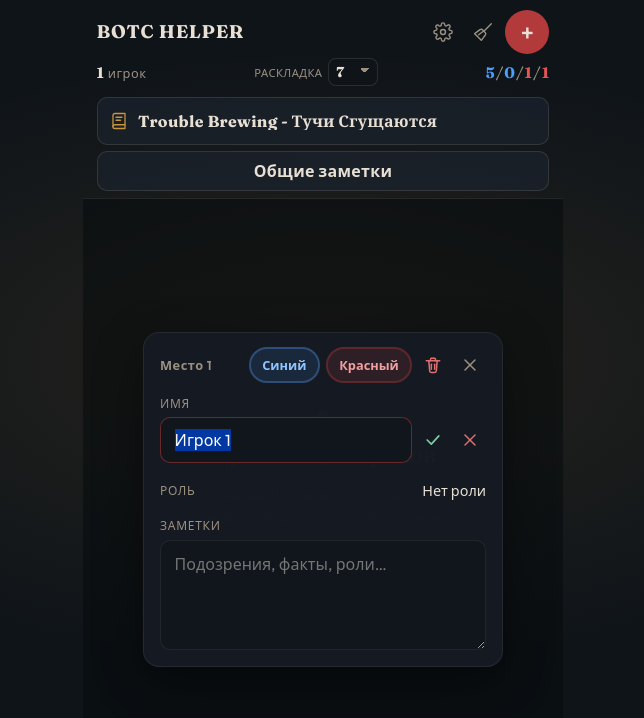
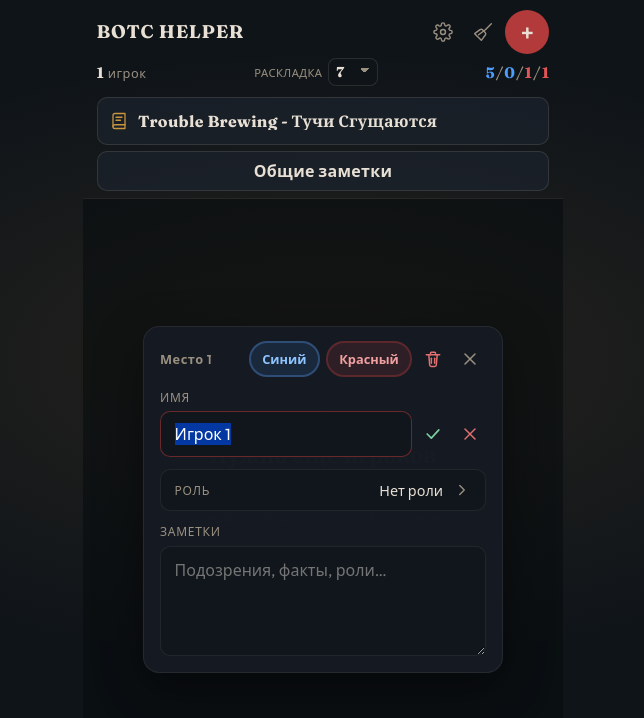
Before and after one commit to xenoxil/botc-helper, a React (Vite) app: page / in a window 1280 px wide. Both pictures are taken after a click on the button "Добавить игрока". Shown: the top 718 px of the page, without its empty margins (317-961 px from the left). Built offline with nearby package versions, Linux system fonts and the light colour scheme.

Commit message:
add roles search and adjust RolePickerSidebar styles

```diff
--- a/src/components/player-sheet/PlayerSheet.css
+++ b/src/components/player-sheet/PlayerSheet.css
@@ -228,16 +228,20 @@
 .player-sheet__roles-trigger {
   display: flex;
   align-items: center;
-  justify-content: space-between;
-  gap: 0.75rem;
+  gap: 0.65rem;
   width: 100%;
   min-width: 0;
-  padding: 0.35rem 0;
-  border: 0;
-  background: transparent;
+  padding: 0.65rem 0.85rem;
+  border: 1px solid var(--sheet-border);
+  border-radius: 10px;
+  background: rgba(15, 20, 25, 0.65);
   color: inherit;
   text-align: left;
   cursor: pointer;
+  transition:
+    border-color 160ms ease,
+    background 160ms ease,
+    opacity 160ms ease;
 }
 
 .player-sheet__roles-trigger:disabled {
@@ -246,7 +250,8 @@
 }
 
 .player-sheet__roles-trigger:not(:disabled):active {
-  opacity: 0.85;
+  border-color: color-mix(in srgb, var(--ink-muted) 40%, var(--sheet-border));
+  background: rgba(15, 20, 25, 0.8);
 }
 
 .player-sheet__roles-selected {
@@ -258,6 +263,11 @@
   white-space: nowrap;
   overflow: hidden;
   text-overflow: ellipsis;
+}
+
+.player-sheet__roles-chevron {
+  flex-shrink: 0;
+  color: var(--ink-muted);
 }
 
 @keyframes sheet-fade {
--- a/src/components/player-sheet/PlayerSheet.tsx
+++ b/src/components/player-sheet/PlayerSheet.tsx
@@ -286,6 +286,22 @@ export const PlayerSheet = ({
                 <span className="player-sheet__roles-selected">
                   {hasRoles ? selectedRoleName : 'Нет ролей в сценарии'}
                 </span>
+                {hasRoles ? (
+                  <svg
+                    className="player-sheet__roles-chevron"
+                    viewBox="0 0 24 24"
+                    width="18"
+                    height="18"
+                    aria-hidden="true"
+                    fill="none"
+                    stroke="currentColor"
+                    strokeWidth="1.8"
+                    strokeLinecap="round"
+                    strokeLinejoin="round"
+                  >
+                    <path d="M9 6l6 6-6 6" />
+                  </svg>
+                ) : null}
               </button>
             </div>
             <div className="field">
--- a/src/components/role-picker-sidebar/RolePickerSidebar.css
+++ b/src/components/role-picker-sidebar/RolePickerSidebar.css
@@ -56,6 +56,43 @@
   color: var(--ink);
 }
 
+.role-picker-sidebar__search {
+  display: flex;
+  flex-direction: column;
+  gap: 0.35rem;
+  flex-shrink: 0;
+  margin-bottom: 0.75rem;
+}
+
+.role-picker-sidebar__search-label {
+  position: absolute;
+  width: 1px;
+  height: 1px;
+  overflow: hidden;
+  clip: rect(0 0 0 0);
+}
+
+.role-picker-sidebar__search-input {
+  width: 100%;
+  min-height: 40px;
+  padding: 0.5rem 0.75rem;
+  border-radius: 10px;
+  border: 1px solid var(--sheet-border);
+  background: rgba(8, 11, 14, 0.35);
+  color: var(--ink);
+  font-family: var(--font-ui);
+  font-size: 0.9rem;
+}
+
+.role-picker-sidebar__search-input::placeholder {
+  color: var(--ink-muted);
+}
+
+.role-picker-sidebar__search-input:focus {
+  outline: none;
+  border-color: color-mix(in srgb, var(--accent) 45%, var(--sheet-border));
+}
+
 .role-picker-sidebar__body {
   display: flex;
   flex-direction: column;
@@ -63,6 +100,12 @@
   min-height: 0;
   overflow-x: hidden;
   overflow-y: auto;
+}
+
+.role-picker-sidebar__empty {
+  margin: 0;
+  color: var(--ink-muted);
+  font-size: 0.9rem;
 }
 
 .role-picker-sidebar__group {
@@ -76,6 +119,7 @@
   font-size: 0.75rem;
   letter-spacing: 0.06em;
   text-transform: uppercase;
+  text-align: center;
   color: var(--ink-muted);
 }
 
--- a/src/components/role-picker-sidebar/RolePickerSidebar.tsx
+++ b/src/components/role-picker-sidebar/RolePickerSidebar.tsx
@@ -1,4 +1,4 @@
-import { useMemo } from 'react'
+import { useMemo, useState } from 'react'
 import { useModalInteractionGate } from '../../hooks/useModalInteractionGate'
 import {
   CHARACTER_TEAM_LABELS,
@@ -16,6 +16,8 @@ interface IRolePickerSidebarProps {
   onClose: () => void
 }
 
+const NO_ROLE_LABEL = 'Нет роли'
+
 export const RolePickerSidebar = ({
   playerId,
   roleId,
@@ -24,7 +26,31 @@ export const RolePickerSidebar = ({
   onClose,
 }: IRolePickerSidebarProps) => {
   const isInteractive = useModalInteractionGate(playerId)
-  const roleGroups = useMemo(() => groupRolesByTeam(roles), [roles])
+  const [searchQuery, setSearchQuery] = useState('')
+
+  const normalizedQuery = searchQuery.trim().toLowerCase()
+
+  const filteredRoles = useMemo(() => {
+    if (!normalizedQuery) return roles
+    return roles.filter((role) =>
+      role.name.toLowerCase().includes(normalizedQuery),
+    )
+  }, [normalizedQuery, roles])
+
+  const roleGroups = useMemo(
+    () => groupRolesByTeam(filteredRoles),
+    [filteredRoles],
+  )
+
+  const showNoRole =
+    !normalizedQuery || NO_ROLE_LABEL.toLowerCase().includes(normalizedQuery)
+
+  const hasResults = roleGroups.length > 0 || showNoRole
+
+  const selectRole = (nextRoleId: string | null) => {
+    onRoleChange(playerId, nextRoleId)
+    onClose()
+  }
 
   return (
     <div
@@ -69,7 +95,24 @@ export const RolePickerSidebar = ({
             </svg>
           </button>
         </div>
+
+        <label className="role-picker-sidebar__search">
+          <span className="role-picker-sidebar__search-label">
+            Поиск по роли
+          </span>
+          <input
+            type="search"
+            className="role-picker-sidebar__search-input"
+            value={searchQuery}
+            onChange={(event) => setSearchQuery(event.target.value)}
+            placeholder="Поиск по названию"
+            autoComplete="off"
+          />
+        </label>
+
         <div className="role-picker-sidebar__body">
+          {hasResults ? (
+            <>
               {roleGroups.map((group) => (
                 <div key={group.team} className="role-picker-sidebar__group">
                   <p className="role-picker-sidebar__group-title">
@@ -79,16 +122,21 @@ export const RolePickerSidebar = ({
                     {group.roles.map((role) => {
                       const isSelected = roleId === role.id
                       return (
-                    <div key={role.id} className="role-picker-sidebar__cell">
+                        <div
+                          key={role.id}
+                          className="role-picker-sidebar__cell"
+                        >
                           <button
                             type="button"
                             className={[
                               'role-picker-sidebar__btn',
-                          isSelected ? 'role-picker-sidebar__btn--selected' : '',
+                              isSelected
+                                ? 'role-picker-sidebar__btn--selected'
+                                : '',
                             ]
                               .filter(Boolean)
                               .join(' ')}
-                        onClick={() => onRoleChange(playerId, role.id)}
+                            onClick={() => selectRole(role.id)}
                             aria-pressed={isSelected}
                             aria-label={role.name}
                             title={role.name}
@@ -104,8 +152,11 @@ export const RolePickerSidebar = ({
                   </div>
                 </div>
               ))}
+              {showNoRole ? (
                 <div className="role-picker-sidebar__group">
-            <p className="role-picker-sidebar__group-title">Нет роли</p>
+                  <p className="role-picker-sidebar__group-title">
+                    {NO_ROLE_LABEL}
+                  </p>
                   <div className="role-picker-sidebar__grid">
                     <div className="role-picker-sidebar__cell">
                       <button
@@ -113,19 +164,28 @@ export const RolePickerSidebar = ({
                         className={[
                           'role-picker-sidebar__btn',
                           'role-picker-sidebar__btn--clear',
-                    roleId == null ? 'role-picker-sidebar__btn--selected' : '',
+                          roleId == null
+                            ? 'role-picker-sidebar__btn--selected'
+                            : '',
                         ]
                           .filter(Boolean)
                           .join(' ')}
-                  onClick={() => onRoleChange(playerId, null)}
+                        onClick={() => selectRole(null)}
                         aria-pressed={roleId == null}
-                  aria-label="Нет роли"
-                  title="Нет роли"
+                        aria-label={NO_ROLE_LABEL}
+                        title={NO_ROLE_LABEL}
                       />
-                <span className="role-picker-sidebar__caption">Нет роли</span>
+                      <span className="role-picker-sidebar__caption">
+                        {NO_ROLE_LABEL}
+                      </span>
                     </div>
                   </div>
                 </div>
+              ) : null}
+            </>
+          ) : (
+            <p className="role-picker-sidebar__empty">Ничего не найдено</p>
+          )}
         </div>
       </aside>
     </div>
```
Lines whose indentation alone changed are shown as unchanged.
